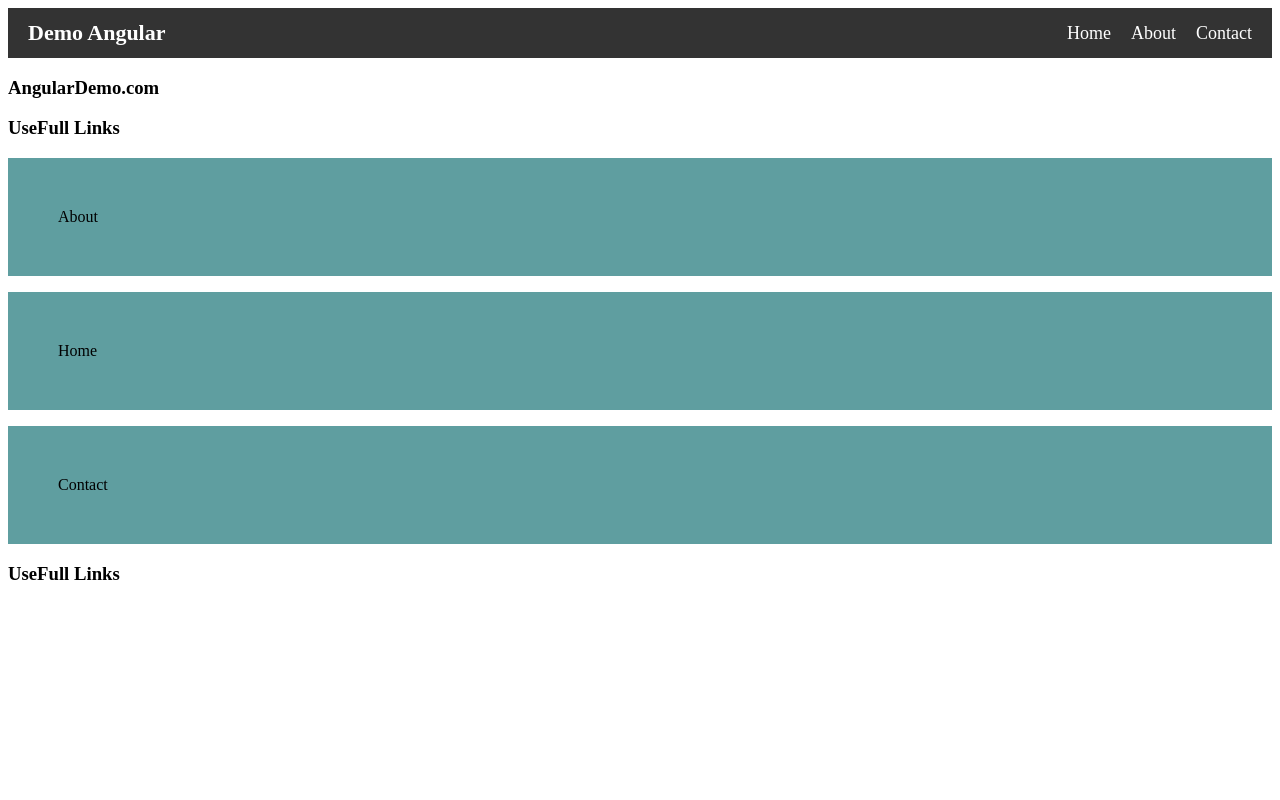
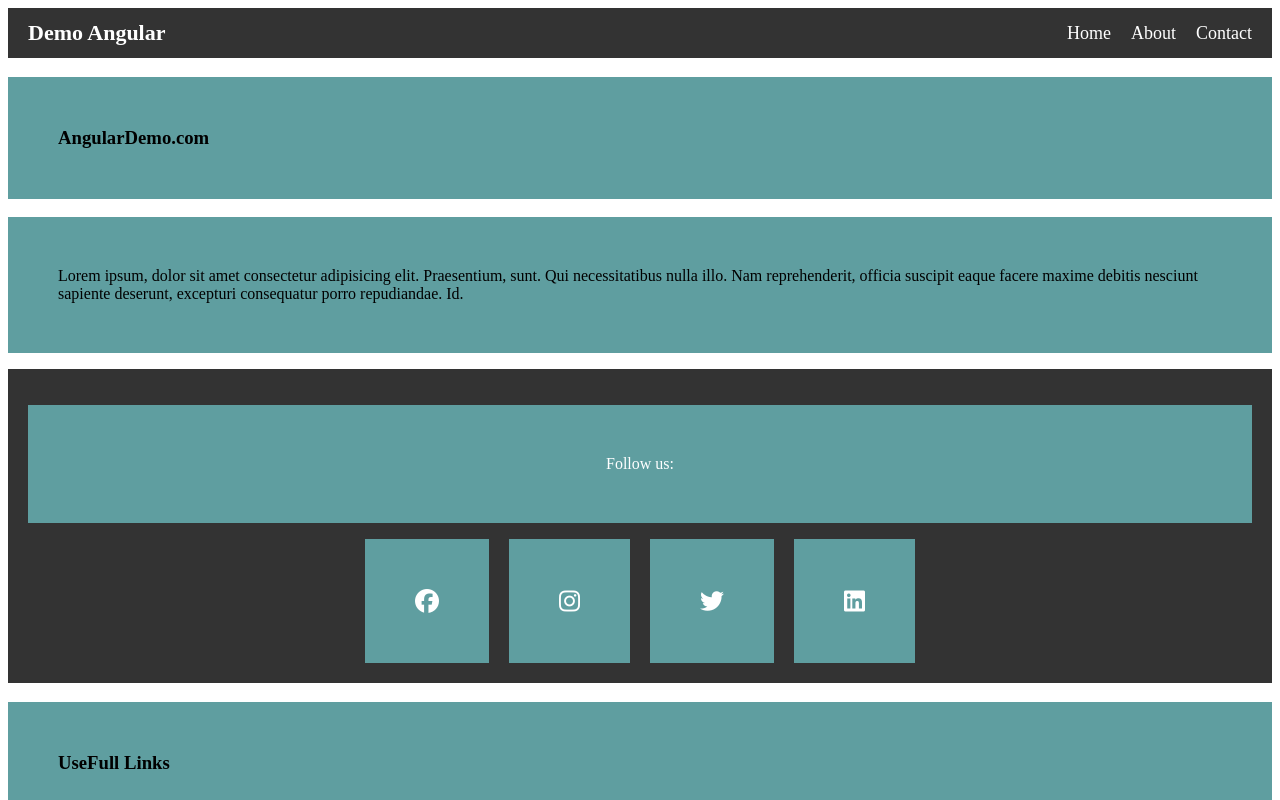
Before and after one commit to AksaMJML/AngularLearningJourney, an Angular app: page / in a window 1280 px wide. Shown: the top 800 px of the page. Built offline with nearby package versions, Linux system fonts and the light colour scheme.

Commit message:
added the components to footer part

```diff
--- a/src/app/page/footer/footer.css
+++ b/src/app/page/footer/footer.css
@@ -1,6 +1,23 @@
-p{
+*{
     background-color: cadetblue;
     padding: 50px;
     font : white;
     align-items: center;
 }
+
+.icons {
+  text-align: center;
+  padding: 20px;
+  background: #333;
+  color: white;
+}
+
+.icons i {
+  font-size: 24px;
+  margin: 0 10px;
+  cursor: pointer;
+}
+
+.icons i:hover {
+  color: yellow;
+}
--- a/src/app/page/footer/footer.html
+++ b/src/app/page/footer/footer.html
@@ -1,8 +1,16 @@
 <h3>AngularDemo.com</h3>
+<p>Lorem ipsum, dolor sit amet consectetur adipisicing elit. Praesentium, sunt. Qui necessitatibus nulla illo. Nam reprehenderit, officia suscipit eaque facere maxime debitis nesciunt sapiente deserunt, excepturi consequatur porro repudiandae. Id.</p>
+<footer class="icons">
+  <p>Follow us:</p>
+
+  <i class="fa-brands fa-facebook"></i>
+  <i class="fa-brands fa-instagram"></i>
+  <i class="fa-brands fa-twitter"></i>
+  <i class="fa-brands fa-linkedin"></i>
+</footer>
+
 
 <h3>UseFull Links</h3>
 <p>About</p>
 <p>Home</p>
 <p>Contact</p>
-
-<h3>UseFull Links</h3>
--- a/src/index.html
+++ b/src/index.html
@@ -6,6 +6,7 @@
   <base href="/">
   <meta name="viewport" content="width=device-width, initial-scale=1">
   <link rel="icon" type="image/x-icon" href="favicon.ico">
+  <link rel="stylesheet" href="https://cdnjs.cloudflare.com/ajax/libs/font-awesome/6.5.0/css/all.min.css">
 </head>
 <body>
   <app-root></app-root>
```
